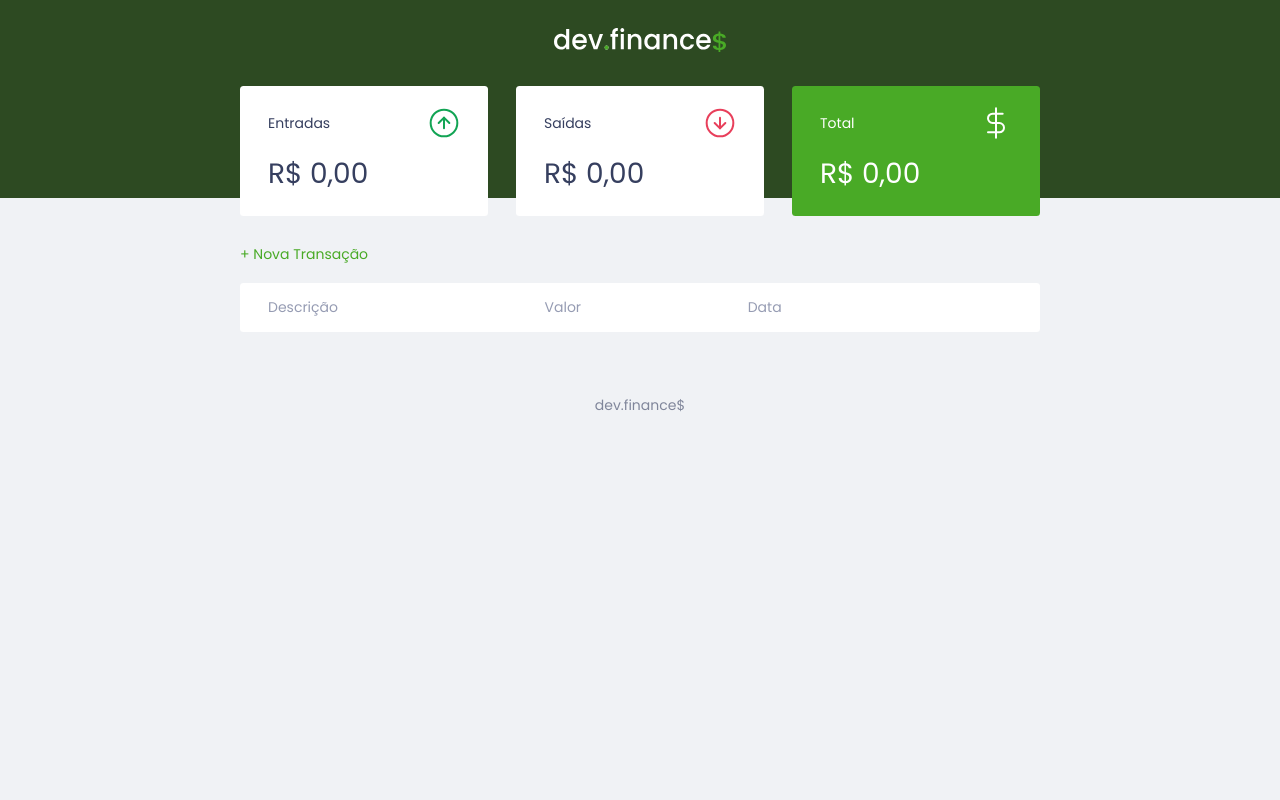
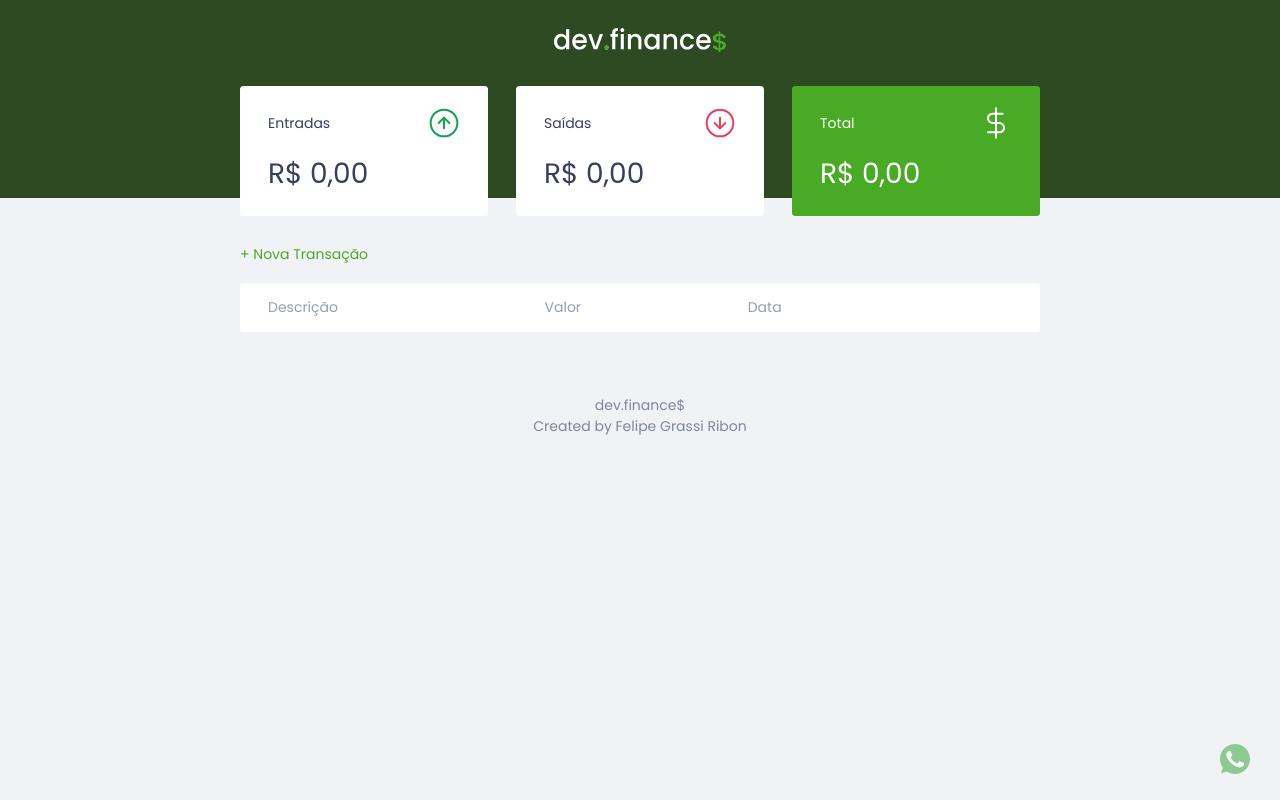
Before and after one commit to feribon/maratonaDiscover, a plain HTML site: page index.html in a window 1280 px wide. Drawn offline with Linux system fonts and the light colour scheme.

Commit message:
last att
melhorando o meta e inseriando whatsapp

```diff
--- a/index.html
+++ b/index.html
@@ -2,7 +2,7 @@
 <html lang="pt-br">
 <head>
    <meta name="author" content="Felipe Grassi Ribon">
-   <meta name="description" content="Site criado junto a Rocketseat">
+   <meta name="description" content="Controle de gastos">
    <meta charset="UTF-8">
    <meta name="viewport" content="width=device-width, initial-scale=1.0">
    <title>dev.finance$</title>
@@ -86,6 +86,12 @@
    </div>
    <footer>
       <p>dev.finance$</p>
+      <a href="https://api.whatsapp.com/send?phone=5511982271936&text=Controle de gastos criado por Felipe junto a Rocketseat"
+    target="_blank"
+    style="position:fixed;bottom:20px;right:30px;">
+    <svg enable-background="new 0 0 512 512" width="30" height="30" version="1.1" viewBox="0 0 512 512" xml:space="preserve" xmlns="http://www.w3.org/2000/svg"><path d="M256.064,0h-0.128l0,0C114.784,0,0,114.816,0,256c0,56,18.048,107.904,48.736,150.048l-31.904,95.104  l98.4-31.456C155.712,496.512,204,512,256.064,512C397.216,512,512,397.152,512,256S397.216,0,256.064,0z" fill="#4CAF50"/><path d="m405.02 361.5c-6.176 17.44-30.688 31.904-50.24 36.128-13.376 2.848-30.848 5.12-89.664-19.264-75.232-31.168-123.68-107.62-127.46-112.58-3.616-4.96-30.4-40.48-30.4-77.216s18.656-54.624 26.176-62.304c6.176-6.304 16.384-9.184 26.176-9.184 3.168 0 6.016 0.16 8.576 0.288 7.52 0.32 11.296 0.768 16.256 12.64 6.176 14.88 21.216 51.616 23.008 55.392 1.824 3.776 3.648 8.896 1.088 13.856-2.4 5.12-4.512 7.392-8.288 11.744s-7.36 7.68-11.136 12.352c-3.456 4.064-7.36 8.416-3.008 15.936 4.352 7.36 19.392 31.904 41.536 51.616 28.576 25.44 51.744 33.568 60.032 37.024 6.176 2.56 13.536 1.952 18.048-2.848 5.728-6.176 12.8-16.416 20-26.496 5.12-7.232 11.584-8.128 18.368-5.568 6.912 2.4 43.488 20.48 51.008 24.224 7.52 3.776 12.48 5.568 14.304 8.736 1.792 3.168 1.792 18.048-4.384 35.52z" fill="#FAFAFA"/></svg>
+</a>
+<p>Created by Felipe Grassi Ribon</p>
    </footer>
    <script src="./scripts.js"></script>
 </body>
```
